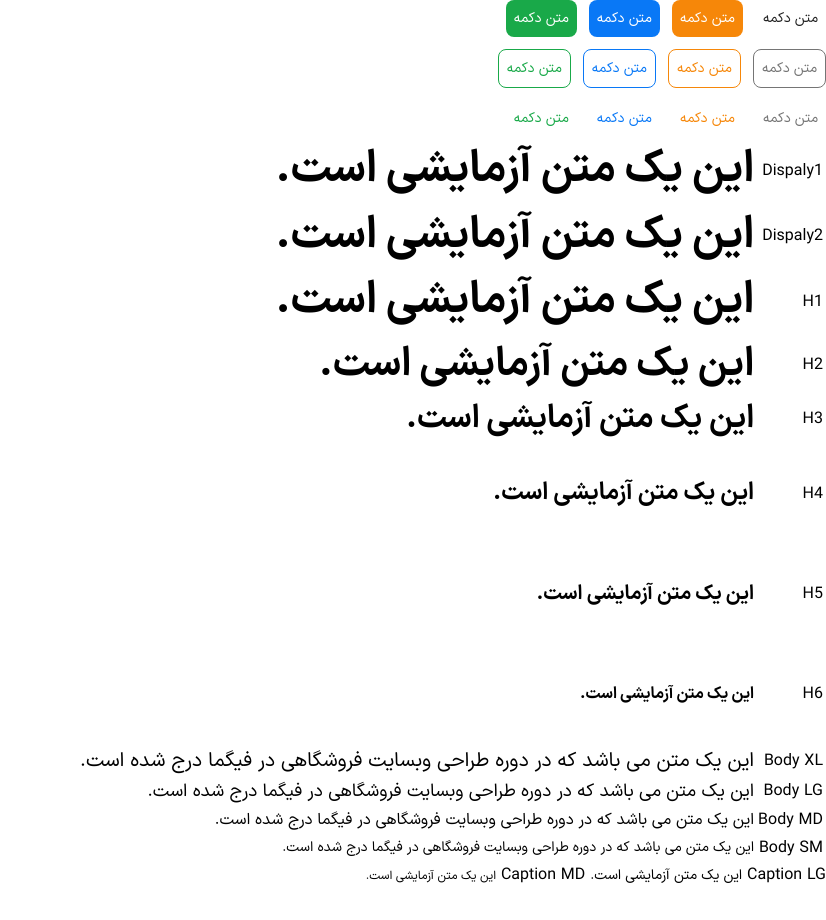
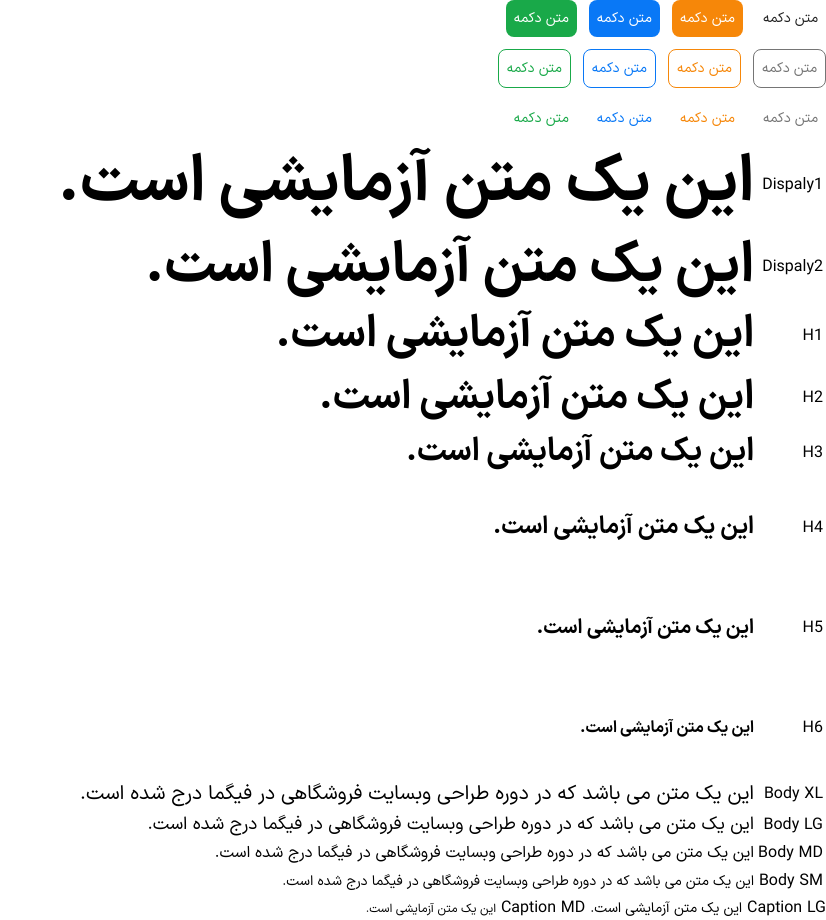
Before and after one commit to zeynabmvs/sepid-framework, a website: page teststyle.html in a window 1280 px wide. Shown: the whole page, without its empty margins (454-1280 px from the left). Before the commit the page ends 887 px from the top, so only its background shows below. Drawn offline with nearby package versions, Linux system fonts and the light colour scheme; files that its build step writes are made by us from their sources.

Commit message:
fix: in html codes

```diff
--- a/teststyle.html
+++ b/teststyle.html
@@ -48,11 +48,11 @@
         <table>
             <tr>
                 <td>Dispaly1</td>
-                <td><h1 class="display1">این یک متن آزمایشی است.</h1></td>
+                <td><h1 class="text-display1">این یک متن آزمایشی است.</h1></td>
             </tr>
             <tr>
                 <td>Dispaly2</td>
-                <td><h1 class="display2">این یک متن آزمایشی است.</h1></td>
+                <td><h1 class="text-display2">این یک متن آزمایشی است.</h1></td>
             </tr>
             <tr>
                 <td>H1</td>
```
